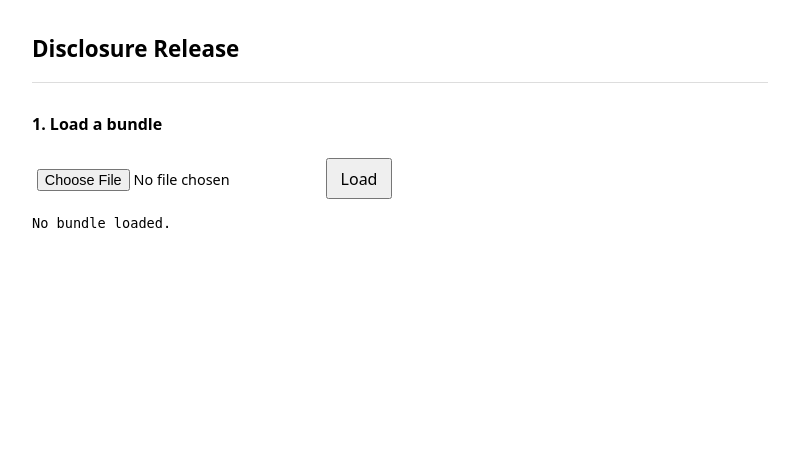
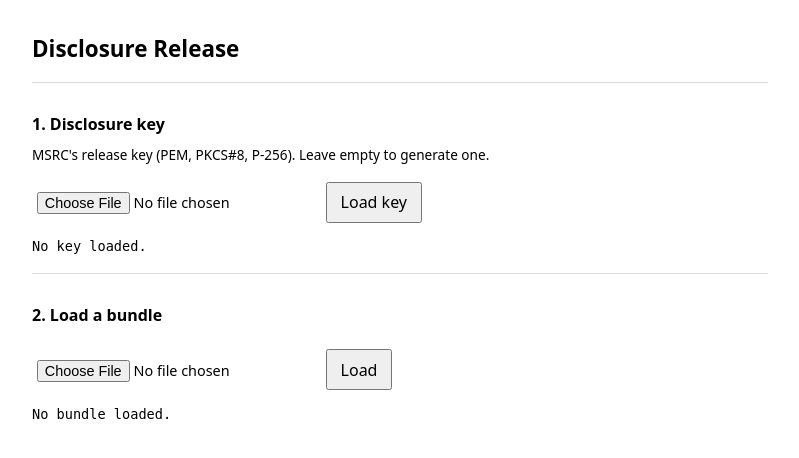
Before and after one commit to elkanatovey/selective-disclosure-ledger-backed, a FastAPI app: page /msrc in a window 1280 px wide. Shown: the top 458 px of the page, without its empty margins (240-1039 px from the left). Run offline with FastAPI, Linux system fonts and the light colour scheme.

Commit message:
Move MSRC's release key into its own tab
MSRC's signing key was held by the server, which is the thing the
researcher flow was built to avoid. It is now loaded or generated on the
MSRC page and never leaves it: the page registers only the public half,
which is what statements go on to name in cnf, and signs the release
itself through the same prepare/attach seam the researcher uses.

The mock therefore holds no release key at all. Until MSRC registers one,
statements carry no cnf claim and a release cannot be attributed to
anyone, which is the honest state of affairs rather than a key the demo
invented on MSRC's behalf.

Loading a signed release now says to start from the original bundle:
redaction always begins from the full bundle, not from a release.

```diff
--- a/app/main.py
+++ b/app/main.py
@@ -65,6 +65,16 @@ class ReleaseRequest(BaseModel):
     bundle_b64: str = Field(min_length=1, max_length=MAX_BUNDLE_B64)
     redact_fields: list[str] = Field(default_factory=list, max_length=16)
     redact_body_chunks: list[int] = Field(default_factory=list, max_length=8192)
+    public_key_pem: str = Field(min_length=1, max_length=4096)
+
+
+class DiscloserKeyRequest(BaseModel):
+    public_key_pem: str = Field(min_length=1, max_length=4096)
+
+
+class SignReleaseRequest(BaseModel):
+    release_id: str = Field(min_length=1, max_length=64)
+    signature_b64: str = Field(min_length=1, max_length=256)
 
 
 @dataclass
@@ -76,6 +86,14 @@ class Prepared:
     protected_header: bytes
     payload: bytes
     disclosures: bytes
+
+
+@dataclass
+class PreparedRelease:
+    """The presentation, held until MSRC's signature comes back."""
+
+    protected_header: bytes
+    payload: bytes
 
 
 def _decode_signature(encoded: str) -> bytes:
@@ -103,6 +121,7 @@ def create_app() -> FastAPI:
     msrc = MockMsrc()
     scitt = MockScitt()
     pending: dict[str, Prepared] = {}
+    pending_releases: dict[str, PreparedRelease] = {}
 
     @app.get("/", response_class=HTMLResponse)
     async def page(request: Request) -> HTMLResponse:
@@ -256,9 +275,18 @@ def create_app() -> FastAPI:
                 400, f"That bundle could not be read: {error}"
             ) from error
 
+    @app.post("/api/msrc/key")
+    async def msrc_key(body: DiscloserKeyRequest) -> dict[str, str]:
+        """Register the key that future statements will name in cnf."""
+        try:
+            msrc.register_disclosure_key(body.public_key_pem.encode("ascii"))
+        except UnicodeEncodeError as error:
+            raise HTTPException(400, "The public key must be ASCII PEM.") from error
+        return {"status": "registered"}
+
     @app.post("/api/msrc/release")
     async def msrc_release(body: ReleaseRequest) -> dict[str, object]:
-        """Drop the selected disclosures, then sign what is left."""
+        """Drop the selected disclosures, then hand back the bytes to sign."""
         bundle = _decode_bundle(body.bundle_b64)
         selection = json.dumps(
             {
@@ -269,12 +297,39 @@ def create_app() -> FastAPI:
         )
         try:
             presented = _native.present_bundle(bundle, selection)
-            release = msrc.sign_release(presented)
+            prepared = _native.prepare_release(
+                presented, body.public_key_pem.encode("ascii")
+            )
+        except (ValueError, UnicodeEncodeError) as error:
+            raise HTTPException(400, f"The redaction was refused: {error}") from error
+
+        release_id = secrets.token_hex(8)
+        evict(pending_releases)
+        pending_releases[release_id] = PreparedRelease(
+            protected_header=prepared["protected_header"],
+            payload=prepared["payload"],
+        )
+        return {
+            "release_id": release_id,
+            "to_be_signed_b64": base64.b64encode(prepared["to_be_signed"]).decode(),
+            "presented_bytes": len(presented),
+        }
+
+    @app.post("/api/msrc/sign")
+    async def msrc_sign(body: SignReleaseRequest) -> dict[str, object]:
+        """Attach MSRC's signature to the presentation it approved."""
+        held = pending_releases.pop(body.release_id, None)
+        if held is None:
+            raise HTTPException(404, "Prepare a release before signing it.")
+        signature = _decode_signature(body.signature_b64)
+        try:
+            release = _native.attach_signature(
+                held.protected_header, held.payload, signature
+            )
         except ValueError as error:
-            raise HTTPException(400, f"The redaction was refused: {error}") from error
+            raise HTTPException(400, f"The signature was refused: {error}") from error
         return {
             "release_b64": base64.b64encode(release).decode(),
-            "presented_bytes": len(presented),
             "release_bytes": len(release),
         }
 
--- a/app/static/msrc.js
+++ b/app/static/msrc.js
@@ -4,10 +4,22 @@
 // MSRC's side: open a bundle, choose what to withhold, and sign what is left.
 // Withholding drops the disclosure from the exported bundle; the black bars
 // are a preview of what a later reader will not be able to open.
+//
+// The release key lives in this tab, like the researcher's signing key: the
+// server only ever sees its public half and the bytes to be signed.
 
 "use strict";
 
-const state = { bundleB64: null, chunks: [], fields: [], redacted: new Set() };
+const ALGORITHM = { name: "ECDSA", namedCurve: "P-256" };
+
+const state = {
+  key: null,
+  publicKeyPem: null,
+  bundleB64: null,
+  chunks: [],
+  fields: [],
+  redacted: new Set(),
+};
 
 const $ = (id) => document.getElementById(id);
 
@@ -38,6 +50,59 @@ async function post(url, payload) {
 
 function key(kind, name) {
   return `${kind}:${name}`;
+}
+
+function toPem(spki) {
+  const body = b64encode(spki)
+    .replace(/(.{64})/g, "$1\n")
+    .trimEnd();
+  return `-----BEGIN PUBLIC KEY-----\n${body}\n-----END PUBLIC KEY-----\n`;
+}
+
+function pemToDer(pem) {
+  const match = pem.match(/-----BEGIN ([A-Z0-9 ]+)-----([\s\S]+?)-----END \1-----/);
+  if (!match) throw new Error("that file is not a PEM document");
+  if (match[1] !== "PRIVATE KEY") {
+    throw new Error(`expected a PKCS#8 "PRIVATE KEY" block, found "${match[1]}"`);
+  }
+  return b64decode(match[2].replace(/\s+/g, ""));
+}
+
+// Imported extractable only long enough to take the public half; the handle
+// that signs cannot be exported.
+async function importKeyPair(pem) {
+  let jwk;
+  try {
+    const imported = await crypto.subtle.importKey(
+      "pkcs8",
+      pemToDer(pem),
+      ALGORITHM,
+      true,
+      ["sign"],
+    );
+    jwk = await crypto.subtle.exportKey("jwk", imported);
+  } catch (error) {
+    throw new Error(
+      `that key could not be read as a PKCS#8 P-256 private key: ${error.message}`,
+    );
+  }
+  const [privateKey, publicKey] = await Promise.all([
+    crypto.subtle.importKey(
+      "jwk",
+      { kty: jwk.kty, crv: jwk.crv, x: jwk.x, y: jwk.y, d: jwk.d },
+      ALGORITHM,
+      false,
+      ["sign"],
+    ),
+    crypto.subtle.importKey(
+      "jwk",
+      { kty: jwk.kty, crv: jwk.crv, x: jwk.x, y: jwk.y },
+      ALGORITHM,
+      true,
+      ["verify"],
+    ),
+  ]);
+  return { privateKey, publicKey };
 }
 
 function render() {
@@ -94,6 +159,26 @@ function render() {
   }
 }
 
+$("load-key").addEventListener("click", async () => {
+  const file = $("key-file").files[0];
+  $("key-state").textContent = file ? "Importing..." : "Generating...";
+  try {
+    state.key = file
+      ? await importKeyPair(await file.text())
+      : await crypto.subtle.generateKey(ALGORITHM, false, ["sign"]);
+    const spki = await crypto.subtle.exportKey("spki", state.key.publicKey);
+    state.publicKeyPem = toPem(spki);
+    // Registered so that statements issued from now on name this key in cnf.
+    await post("/api/msrc/key", { public_key_pem: state.publicKeyPem });
+    $("key-state").textContent = file
+      ? "Loaded your release key and registered its public half."
+      : "Generated a release key and registered its public half.";
+  } catch (error) {
+    state.key = null;
+    $("key-state").textContent = `Could not load that key: ${error.message}`;
+  }
+});
+
 $("load").addEventListener("click", async () => {
   const file = $("bundle-file").files[0];
   if (!file) {
@@ -116,23 +201,45 @@ $("load").addEventListener("click", async () => {
     $("export-state").textContent = "";
     render();
   } catch (error) {
-    $("load-state").textContent = `Could not load that bundle: ${error.message}`;
+    // A signed release wraps the bundle, so it will not parse as one. Every
+    // redaction starts from the original bundle rather than from a release.
+    const hint = /top level item must be a map/.test(error.message)
+      ? " If that is a signed release, redact the original bundle instead."
+      : "";
+    $("load-state").textContent = `Could not load that bundle: ${error.message}${hint}`;
     $("editor").hidden = true;
     $("export-section").hidden = true;
   }
 });
 
 $("export").addEventListener("click", async () => {
+  if (!state.key) {
+    $("export-state").textContent = "Load a release key first.";
+    return;
+  }
   $("export-state").textContent = "Signing...";
   try {
-    const result = await post("/api/msrc/release", {
+    const prepared = await post("/api/msrc/release", {
       bundle_b64: state.bundleB64,
+      public_key_pem: state.publicKeyPem,
       redact_fields: state.fields
         .map((field) => field.name)
         .filter((name) => state.redacted.has(key("field", name))),
       redact_body_chunks: state.chunks
         .map((chunk) => chunk.index)
         .filter((index) => state.redacted.has(key("chunk", index))),
+    });
+
+    // The only thing this key ever signs.
+    const signature = await crypto.subtle.sign(
+      { name: "ECDSA", hash: "SHA-256" },
+      state.key.privateKey,
+      b64decode(prepared.to_be_signed_b64),
+    );
+
+    const result = await post("/api/msrc/sign", {
+      release_id: prepared.release_id,
+      signature_b64: b64encode(signature),
     });
 
     const blob = new Blob([b64decode(result.release_b64)], {
@@ -146,7 +253,7 @@ $("export").addEventListener("click", async () => {
     URL.revokeObjectURL(url);
 
     $("export-state").textContent =
-      `Signed ${result.presented_bytes} bytes of bundle into a ${result.release_bytes}-byte release.`;
+      `Signed ${prepared.presented_bytes} bytes of bundle into a ${result.release_bytes}-byte release.`;
   } catch (error) {
     $("export-state").textContent = `Export failed: ${error.message}`;
   }
--- a/app/templates/msrc.html
+++ b/app/templates/msrc.html
@@ -14,14 +14,24 @@
     <h1>Disclosure Release</h1>
 
     <section>
-      <h2>1. Load a bundle</h2>
+      <h2>1. Disclosure key</h2>
+      <label for="key-file">
+        MSRC's release key (PEM, PKCS#8, P-256). Leave empty to generate one.
+      </label>
+      <input type="file" id="key-file" accept=".pem,.key" />
+      <button id="load-key">Load key</button>
+      <p id="key-state" class="state">No key loaded.</p>
+    </section>
+
+    <section>
+      <h2>2. Load a bundle</h2>
       <input type="file" id="bundle-file" accept=".cbor" />
       <button id="load">Load</button>
       <p id="load-state" class="state">No bundle loaded.</p>
     </section>
 
     <section id="editor" hidden>
-      <h2>2. Choose what to withhold</h2>
+      <h2>3. Choose what to withhold</h2>
       <div id="fields"></div>
       <h3>Body</h3>
       <p id="body-text" class="body"></p>
@@ -32,7 +42,7 @@
     </section>
 
     <section id="export-section" hidden>
-      <h2>3. Sign and export</h2>
+      <h2>4. Sign and export</h2>
       <button id="export">Sign and export</button>
       <p id="export-state" class="state"></p>
     </section>
```
Also changed, not shown: app/mocks.py (+9 -12 lines), 3 other files.
